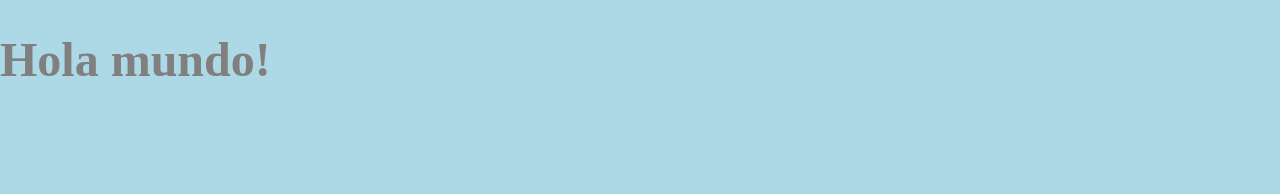
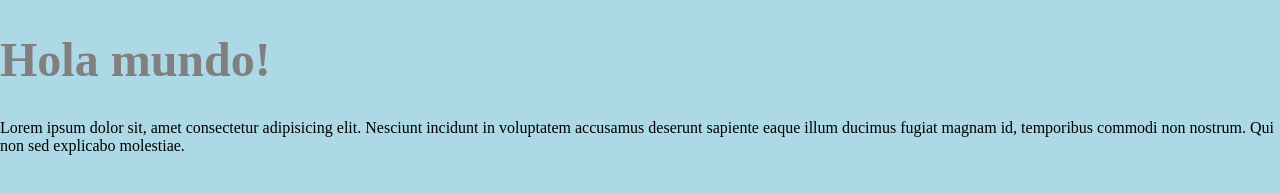
Before and after one commit to Briantahiel/proyecto.github, a plain HTML site: page index.html in a window 1280 px wide. Drawn offline with Linux system fonts and the light colour scheme.

Commit message:
add lorem ipsum

```diff
--- a/index.html
+++ b/index.html
@@ -8,5 +8,6 @@
 </head>
 <body>
     <h1>Hola mundo!</h1>
+    <p>Lorem ipsum dolor sit, amet consectetur adipisicing elit. Nesciunt incidunt in voluptatem accusamus deserunt sapiente eaque illum ducimus fugiat magnam id, temporibus commodi non nostrum. Qui non sed explicabo molestiae.</p>
 </body>
 </html>
```
